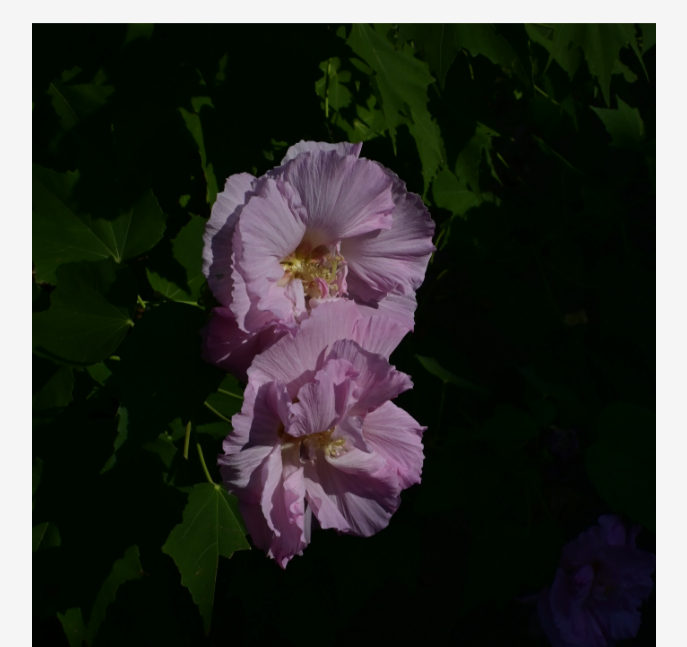
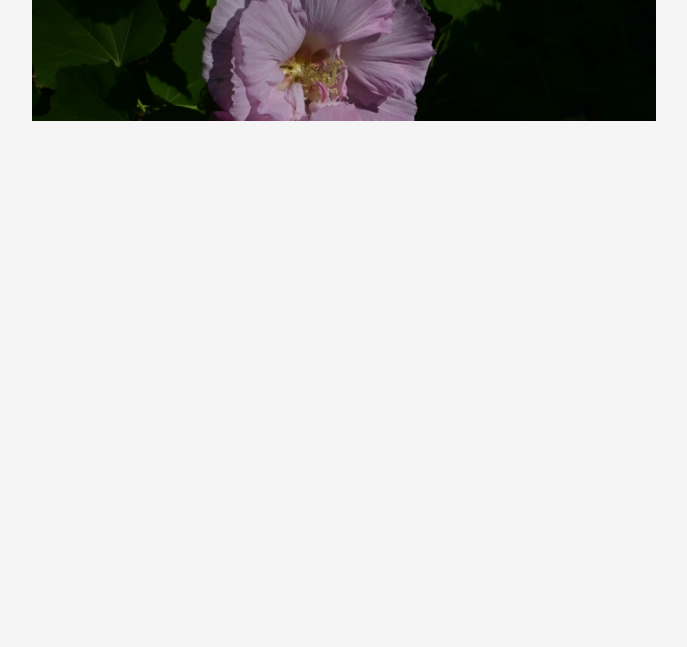
Before and after one commit to egaaa11/akiramasaoka, a plain HTML site: page index.html in a window 1280 px wide. Shown: the part 391-1038 px from the top of the page, without its empty margins (296-983 px from the left). After the commit the page ends 800 px from the top, so only its background shows below. Drawn offline with nearby package versions, Linux system fonts and the light colour scheme.

Commit message:
Update index.html

```diff
--- a/index.html
+++ b/index.html
@@ -10,11 +10,12 @@
     <link href="https://fonts.googleapis.com/css2?family=DM+Serif+Display:ital@0;1&family=Libre+Caslon+Text:ital,wght@0,400;0,700;1,400&family=Noto+Serif+JP:wght@200..900&family=Noto+Serif:ital,wght@0,100..900;1,100..900&display=swap" rel="stylesheet">
 <style>
         body, html {
-            height: 100%;
+            height: 80%;
             margin: 0;
             font-family: 'Libre Caslon Text', sans-serif;
             background-color: #f5f5f5;
             color: #24140e;
+            overflow: auto;
         }
 
         /* タイトル用のセレクタ（例: .top-title） */
@@ -43,7 +44,7 @@
      }
 
         .splash-container {
-          height: 100%;
+          height: 80%;
           display: flex;
           flex-direction: column; /* 要素を縦に並べる */
           justify-content: center; /* 上下中央揃え */
@@ -94,5 +95,4 @@
         </a>
         </main>
 </body>
-
 </html>
```
